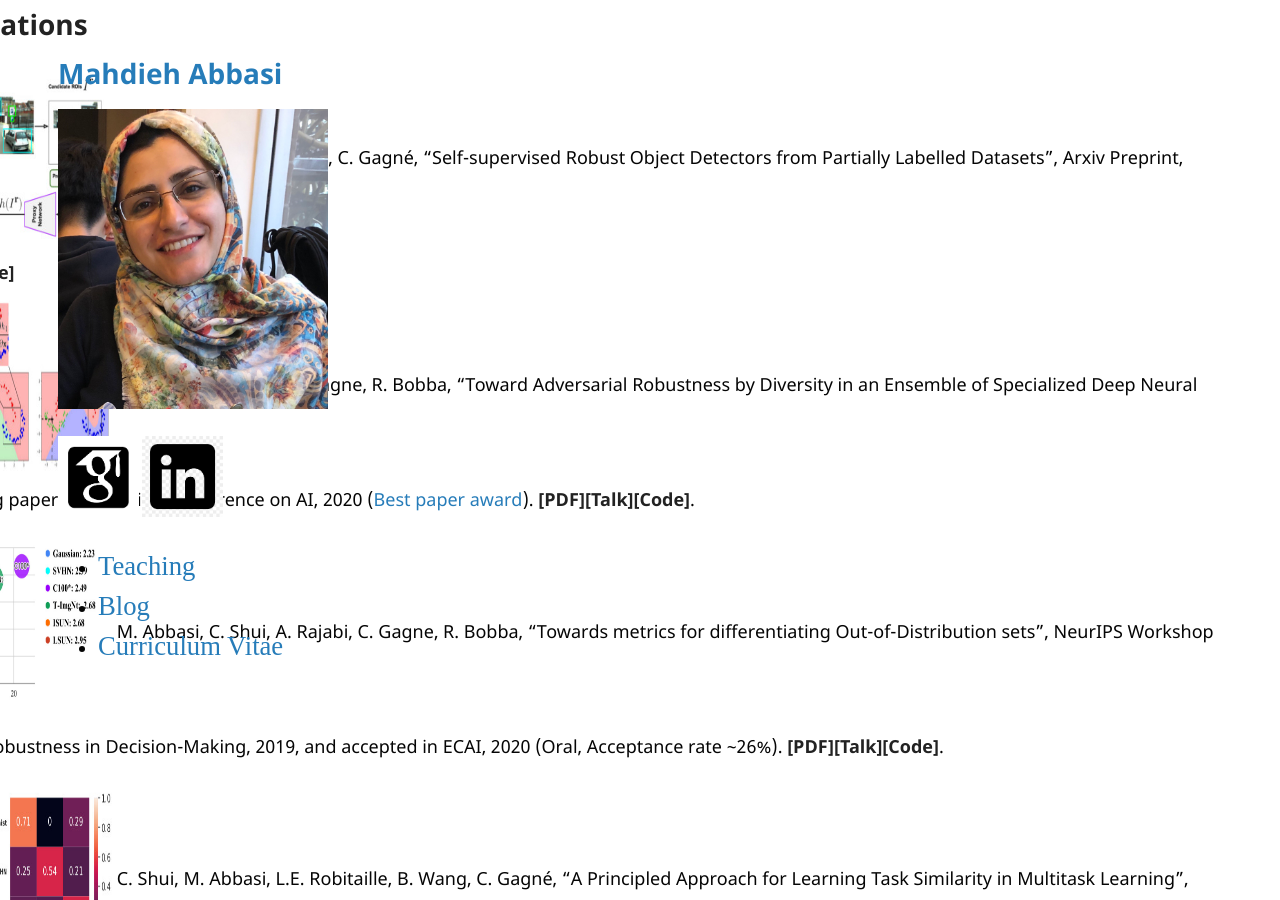
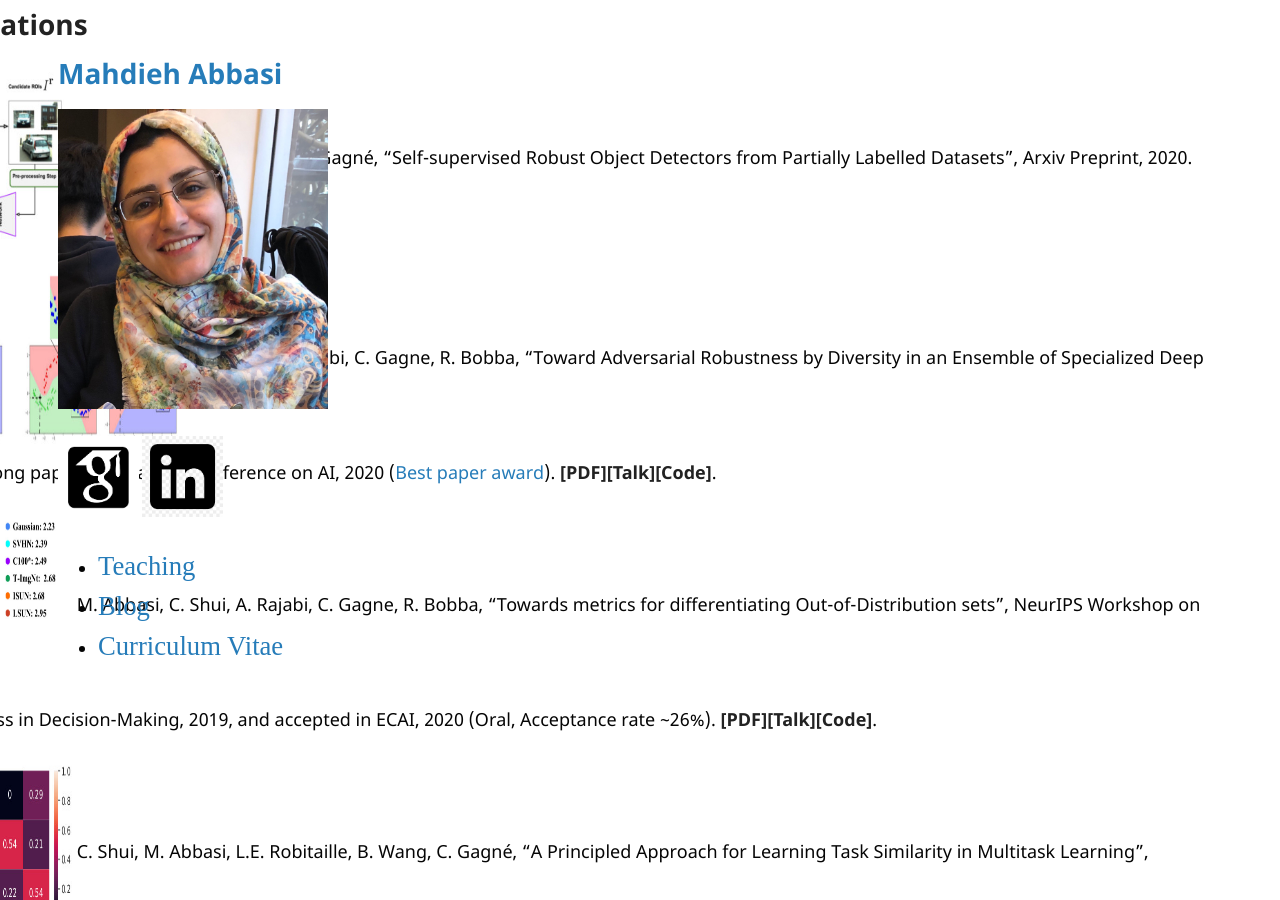
Before and after one commit to mahdaneh/mahdaneh.github.io, a Jekyll site: the page built from index.md, in a window 1280 px wide and 900 px high, scrolled down 454 px. Built offline with Jekyll 4.4.1, drawn with Linux system fonts in a browser that asks for light colours; the repository's description, which GitHub fills in, is left out; our own code applies the rules of GitHub Pages for plain Markdown files.

Commit message:
Update index.md

```diff
--- a/index.md
+++ b/index.md
@@ -17,11 +17,11 @@
 
 # List of Publications
 
-*   <img width="250" height="200" style="vertical-align:middle" src="/images/Our_proposal.jpg">M. Abbasi, D. Laurandeau, C. Gagné, "Self-supervised Robust Object Detectors from Partially Labelled Datasets", Arxiv Preprint, 2020. [**[PDF]**](https://arxiv.org/abs/2005.11549)[**[Code]**]()
-*   <img width="250" height="200" style="vertical-align:middle" src="/images/Ensemble.jpg">M. Abbasi, A. Rajabi, C. Gagne, R. Bobba, “Toward Adversarial Robustness by Diversity in an Ensemble of Specialized Deep Neural Networks”, Long paper in Canadian Conference on AI, 2020 (<span style="color:red"><a href="https://www.caiac.ca/en/conferences/canadianai-2020/home">Best paper award</a></span>). [**[PDF]**](https://arxiv.org/pdf/2005.08321.pdf)[**[Talk]**](https://youtu.be/qFrkUeBjTMA)[**[Code]**]().
+<img width="250" height="200" style="vertical-align:middle" src="/images/Our_proposal.jpg">M. Abbasi, D. Laurandeau, C. Gagné, "Self-supervised Robust Object Detectors from Partially Labelled Datasets", Arxiv Preprint, 2020. [**[PDF]**](https://arxiv.org/abs/2005.11549)[**[Code]**]()
+<img width="250" height="200" style="vertical-align:middle" src="/images/Ensemble.jpg">M. Abbasi, A. Rajabi, C. Gagne, R. Bobba, “Toward Adversarial Robustness by Diversity in an Ensemble of Specialized Deep Neural Networks”, Long paper in Canadian Conference on AI, 2020 (<span style="color:red"><a href="https://www.caiac.ca/en/conferences/canadianai-2020/home">Best paper award</a></span>). [**[PDF]**](https://arxiv.org/pdf/2005.08321.pdf)[**[Talk]**](https://youtu.be/qFrkUeBjTMA)[**[Code]**]().
 
-*   <img width="250" height="200" style="vertical-align:middle" src="/images/ECAI.jpg"> M. Abbasi, C. Shui, A. Rajabi, C. Gagne, R. Bobba, “Towards metrics for differentiating Out-of-Distribution sets”, NeurIPS Workshop on Safety and Robustness in Decision-Making, 2019, and accepted in ECAI, 2020 (Oral, Acceptance rate ~26%). [**[PDF]**]()[**[Talk]**]()[**[Code]**]().
+<img width="250" height="200" style="vertical-align:middle" src="/images/ECAI.jpg"> M. Abbasi, C. Shui, A. Rajabi, C. Gagne, R. Bobba, “Towards metrics for differentiating Out-of-Distribution sets”, NeurIPS Workshop on Safety and Robustness in Decision-Making, 2019, and accepted in ECAI, 2020 (Oral, Acceptance rate ~26%). [**[PDF]**]()[**[Talk]**]()[**[Code]**]().
 
 
 
-*  <img width="250" height="200" style="vertical-align:middle" src="/images/MTL.jpg" > C. Shui, M. Abbasi, L.E. Robitaille, B. Wang, C. Gagné, "A Principled Approach for Learning Task Similarity in Multitask Learning", International Joint Conference on Artificial Intelligence (IJCAI) 2019. (Poster, Acceptance rate ~18%). [**[PDF]**]()[**[Poster]**]()[**[Code]**]().
+<img width="250" height="200" style="vertical-align:middle" src="/images/MTL.jpg" > C. Shui, M. Abbasi, L.E. Robitaille, B. Wang, C. Gagné, "A Principled Approach for Learning Task Similarity in Multitask Learning", International Joint Conference on Artificial Intelligence (IJCAI) 2019. (Poster, Acceptance rate ~18%). [**[PDF]**]()[**[Poster]**]()[**[Code]**]().
```
